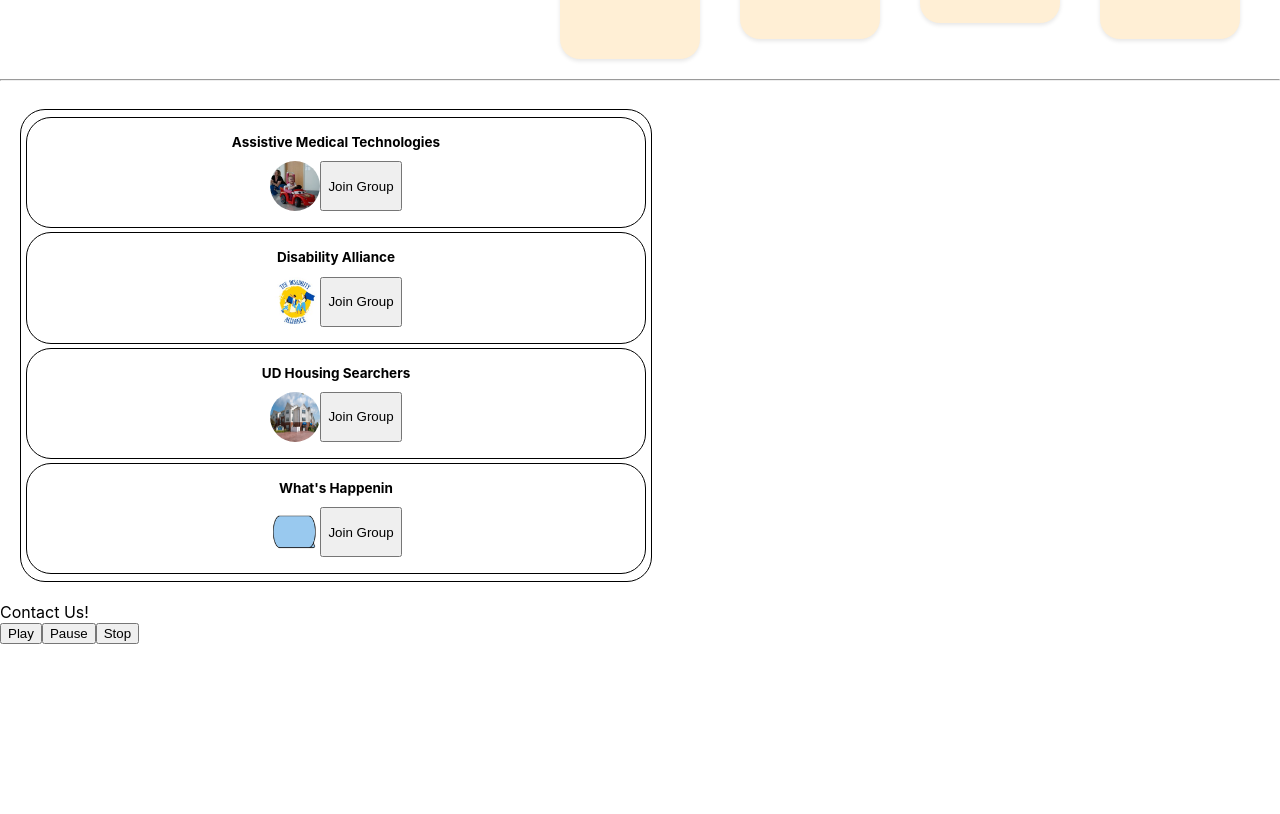
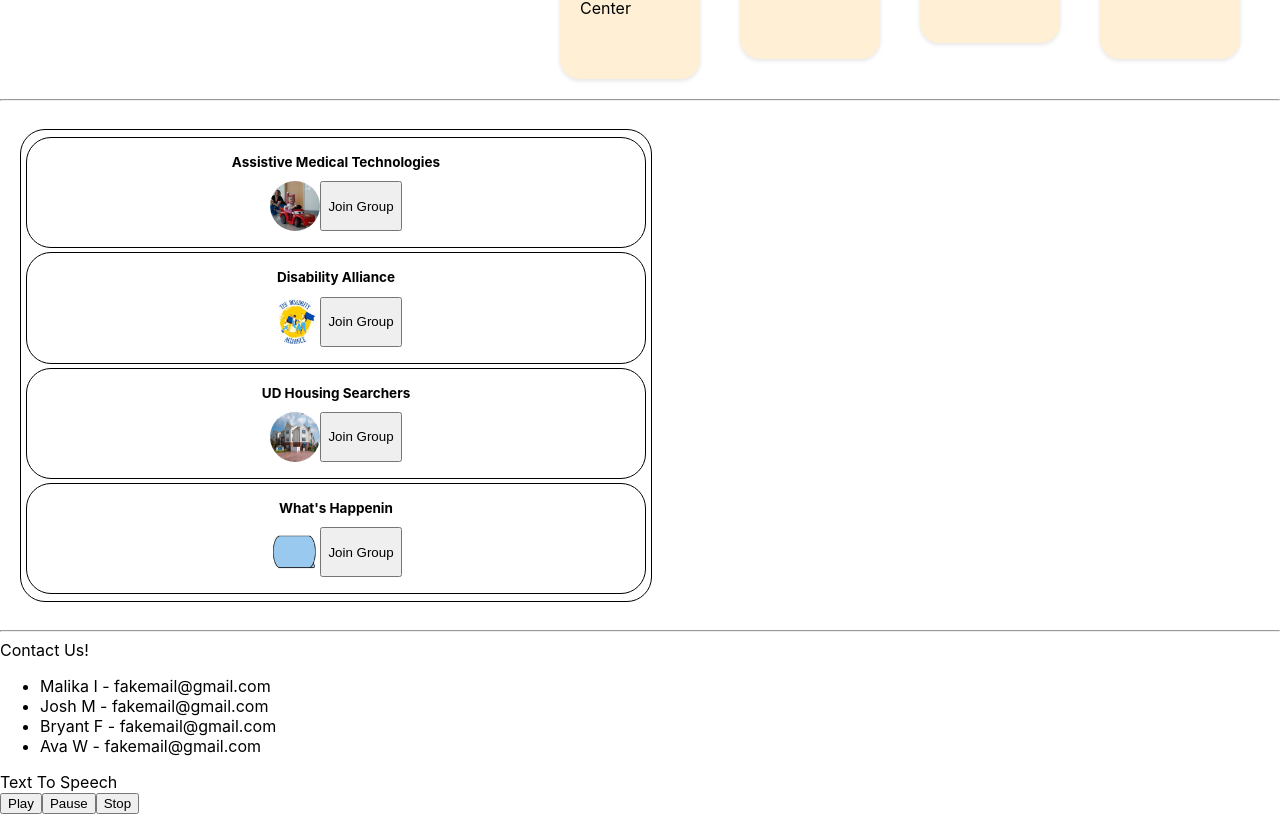
Before and after one commit to smoshy314/HenHacks2024, a React (Create React App) app: page / in a window 1280 px wide. Shown: the part 984-1798 px from the top of the page. Before the commit the page ends 1628 px from the top, so only its background shows below. Built offline with nearby package versions, Linux system fonts and the light colour scheme.

Commit message:
added fake contacts for contact us, minor spacing diff in header and tinkering with ul lists

```diff
--- a/src/App.tsx
+++ b/src/App.tsx
@@ -105,6 +105,7 @@ function App() {
           {/* <div className="App-title">AccessiTech</div> */}
           <AppTitle>AccessiTech
             <AppHelp>
+              <br></br>
                 <Collapsible trigger=" Need Help❓" style={{ fontSize: '16px' }}>
                   <p>
                     AccessiTech is a web application aimed at providing up-to-date information on accessibility features to locations.
@@ -114,7 +115,7 @@ function App() {
                   </p>
                   <p>
                     Available features:
-                    <ul>
+                    <ul style={{padding: "0px"}}>
                       <li>
                         Choose your school from our dropdown to view the chat options and map/list views
                       </li>
@@ -153,7 +154,25 @@ function App() {
         <ChatView />
       </section>
       <section id="contact">
+        <hr></hr>
         Contact Us!
+        <div>
+          <ul>
+            <li>
+              Malika I - fakemail@gmail.com
+            </li>
+            <li>
+              Josh M - fakemail@gmail.com
+            </li>
+            <li>
+              Bryant F - fakemail@gmail.com
+            </li>
+            <li>
+              Ava W - fakemail@gmail.com
+            </li>
+          </ul>
+        </div>
+        <div>Text To Speech</div>
         <TextToSpeech text="Introduction: AccessiTech is a web application aimed at providing up-to-date information on accessibility features to locations.
                     Such as: wheelchair accessible ramps, elevators and gender-inclusive bathrooms.
                     AccessiTech also aims to connect you with others through your school's student-run organizations and nearby groups focused around accessibility.
```
